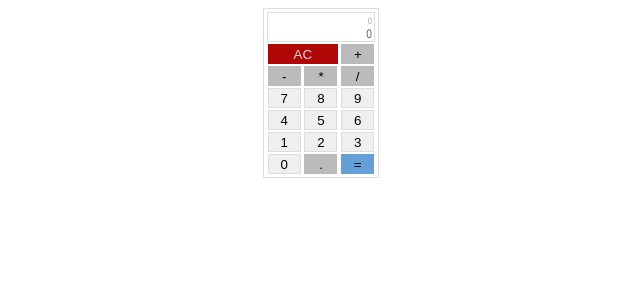
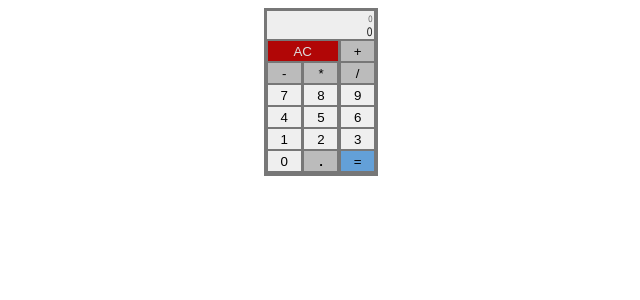
Before and after one commit to hajczek/calculator, a React (Create React App) app: page / in a window 1280 px wide. Shown: the top 300 px of the page, without its empty margins (319-959 px from the left). Built offline with nearby package versions, Linux system fonts and the light colour scheme.

Commit message:
Arrangement code in scss file

```diff
--- a/src/scss/style.scss
+++ b/src/scss/style.scss
@@ -1,14 +1,16 @@
 $font-family: 'Arial Narrow', Arial, sans-serif;
 $font-size: 16px;
-$reset-color: rgb(177, 6, 6);
+$reset-color: #b10606;
+$result-color: #222;
 $bg-color: #fff;
 $font-color: #222;
-$result-color: #666;
+$bg-container-color: #777;
+$bg-result-color: #eee;
 $ac-color: #ddd;
-$all-action-color: #aaa;
+$all-action-color: #666;
 $btn-action-bg-color: #bbb;
 $btn-hover-color: #ddd;
-$btn-hover-bg-color: #888;
+$btn-hover-bg-color: #666;
 $btn-equal-bg-color: #63a0d8;
 $border: 1px solid #ddd;
 
@@ -20,30 +22,31 @@ body {
   color: $font-color;
 
   .container {
+    background-color: $bg-container-color;
     display: flex;
     width: 110px;
     height: 166px;
     padding: 2px 2px 0 2px;
     flex-direction: row;
     flex-wrap: wrap;
-    border: $border;
     margin: 0 auto;
     align-content: flex-start;
 
     button,
     div {
-      border: $border;
+      border: none;
       padding: 2px 0;
       height:20px;
       margin: 1px;
     }
 
     .result {
-      width: 96%;
+      width: 94%;
       color: $result-color;
       text-align: right;
       padding: 3px 2px 5px;
       font-size: 0.65rem;
+      background-color: $bg-result-color;
 
       p {
         margin: 0;
@@ -79,7 +82,7 @@ body {
       justify-content: space-around;
 
       .ac {
-        width: 64%;
+        width: 70px;
         text-align: center;
         background-color: $reset-color;
         color: $ac-color;
@@ -89,6 +92,7 @@ body {
       .ac:hover {
         opacity: 0.7;
         color: #fff;
+        cursor: pointer;
       }
 
       .small {
@@ -100,17 +104,21 @@ body {
         background-color: $btn-hover-bg-color;
         border-color: $btn-hover-bg-color;
         color: $btn-hover-color;
+        cursor: pointer;
       }
 
       .act {
         background-color: $btn-action-bg-color;
-        border-color: $btn-action-bg-color;
       }
 
       .equal {
         background-color: $btn-equal-bg-color;
         border-color: $btn-equal-bg-color;
       }
+
+      #decimal {
+        font-weight: bold;
+      }
     }
   }
 }
```
